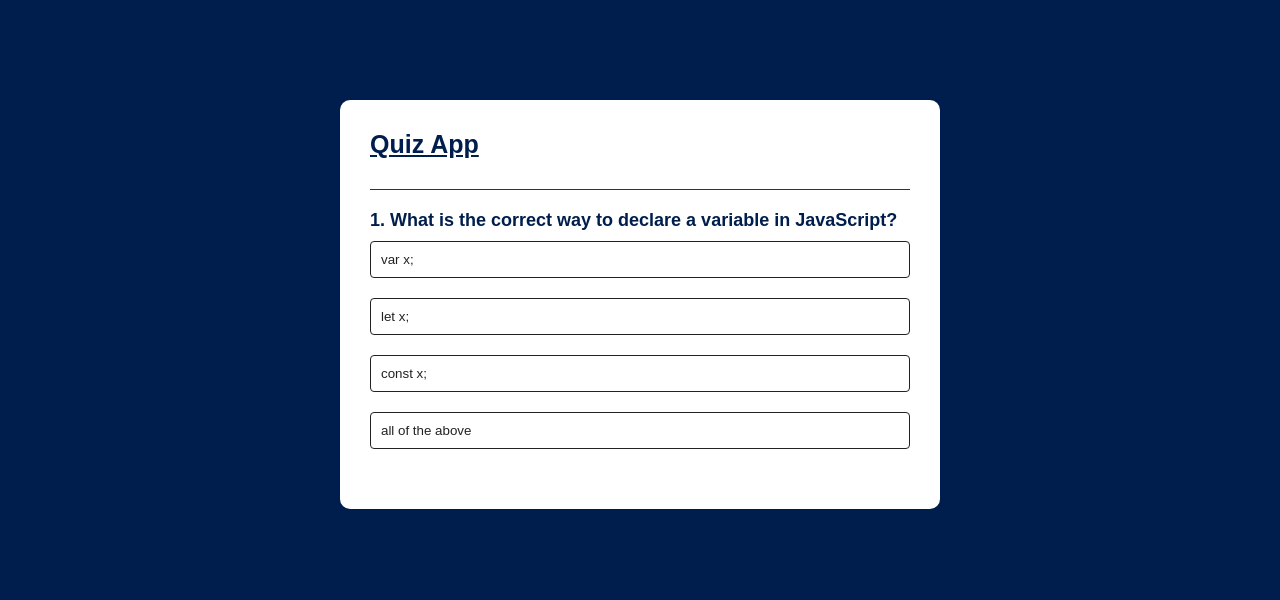
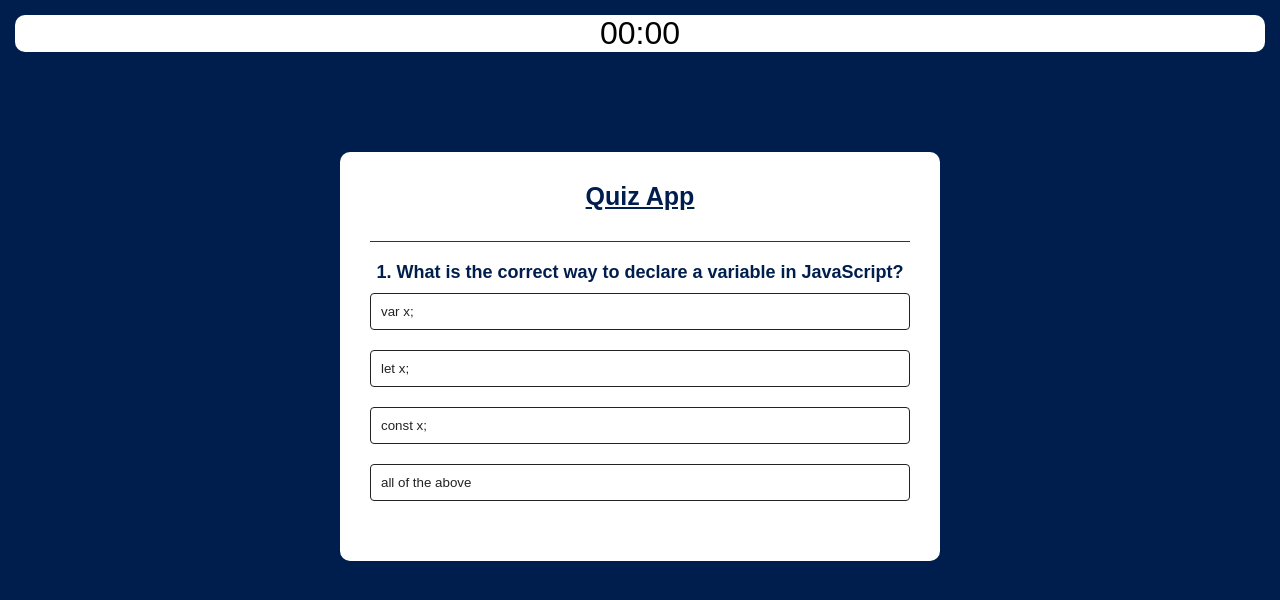
Before and after one commit to Bosslady01/Quiz-App, a plain HTML site: page Quiz.html in a window 1280 px wide. Drawn offline with Linux system fonts and the light colour scheme.

Commit message:
building a timer for the quiz

```diff
--- a/Quiz.html
+++ b/Quiz.html
@@ -7,6 +7,12 @@
 		<title>QUIZ APP</title>
 	</head>
 	<body>
+	<div id="js_timer">
+		<div id="timer">
+		00:00
+		</div>
+
+	<div>
 	<div class="app">
 		<h1>Quiz App</h1>
 		<div class="quiz">
--- a/app.js
+++ b/app.js
@@ -4,7 +4,7 @@ const myButton = document.getElementsByClassName("startButton");
 const questionElement = document.getElementById("question");
 const answerButtons = document.getElementById("answer-buttons");
 const nextButton = document.getElementById("next-btn");
-
+const timer = document.getElementById("timer");
 
 
 const questions = [
@@ -326,4 +326,5 @@ nextButton.addEventListener("click",()=>{
 	}
 })
 
+
 startQuiz();
--- a/style.css
+++ b/style.css
@@ -7,6 +7,15 @@
 }
 body{
 	background: #001e4d;
+}
+#js_timer{
+	text-align: center;
+	padding: 15px;
+}
+#timer{
+	font-size: 2rem;
+	background: #fff;
+	border-radius: 10px;
 }
 .app{
 	background: #fff;
```
